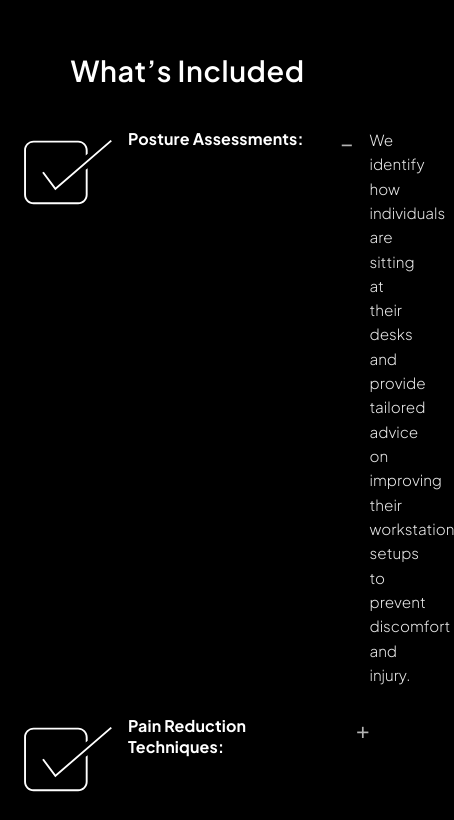
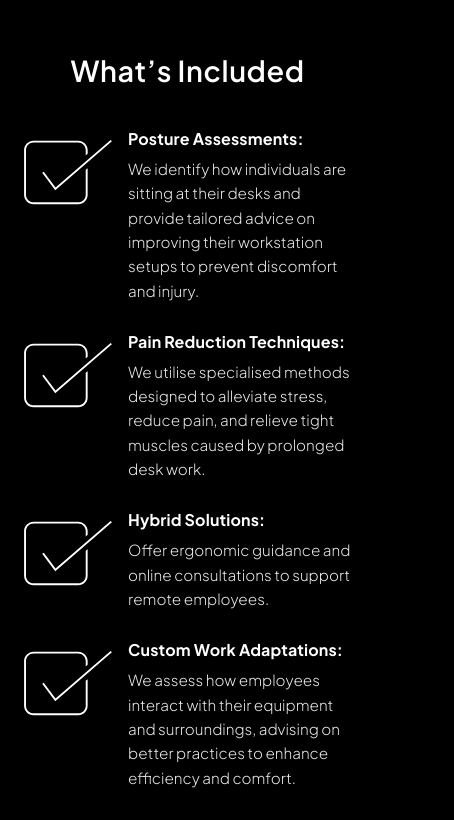
Before and after one commit to federationdesign-design/LHM, a Next.js app: page /corporate in a window 390 px wide. Shown: the part 3000-3820 px from the top of the page, 454 px wide, since content can reach past the window. Built offline with nearby package versions, Linux system fonts and the light colour scheme.

Commit message:
Revert "corp home mobile: 'What's Included' accordion (1 open at a time, desktop unchanged)"
This reverts commit 256310f70820134041af0ec0d28c25379da36f87.

```diff
--- a/app/corporate/CorporateHomeClient.tsx
+++ b/app/corporate/CorporateHomeClient.tsx
@@ -361,7 +361,6 @@ export default function CorporateHomeClient() {
   const [showAllLegacyGallery, setShowAllLegacyGallery] = useState(false);
   const [showAllTestimonials, setShowAllTestimonials] = useState(false);
   const [modalOpen, setModalOpen] = useState(false);
-  const [openIncluded, setOpenIncluded] = useState<number>(0);
 
   // Mobile carousel state for the testimonials block
   const [activeIdx, setActiveIdx] = useState(0);
@@ -495,31 +494,20 @@ export default function CorporateHomeClient() {
         <section className="corp-included">
           <h2 className="corp-included-heading">What&rsquo;s Included</h2>
           <div className="corp-included-grid">
-            {whatsIncluded.map((item, idx) => {
-              const isOpen = openIncluded === idx;
-              return (
-                <div key={item.title} className={`corp-included-item ${isOpen ? 'corp-included-item--open' : 'corp-included-item--closed'}`}>
-                  <button
-                    type="button"
-                    className="corp-included-toggle"
-                    onClick={() => setOpenIncluded(isOpen ? -1 : idx)}
-                    aria-expanded={isOpen}
-                  >
+            {whatsIncluded.map((item) => (
+              <div key={item.title} className="corp-included-item">
                 <img
                   src="/tick-svg.svg"
                   alt=""
                   className="corp-included-tick"
                   aria-hidden="true"
                 />
+                <div className="corp-included-text">
                   <h3 className="corp-included-title">{item.title}</h3>
-                    <span className="corp-included-chevron" aria-hidden="true">{isOpen ? '−' : '+'}</span>
-                  </button>
-                  <div className="corp-included-text">
                   <p className="corp-included-body">{item.body}</p>
                 </div>
               </div>
-              );
-            })}
+            ))}
           </div>
         </section>
 
@@ -1335,33 +1323,6 @@ export default function CorporateHomeClient() {
           margin: 0 0 8px;
           letter-spacing: 0.01em;
         }
-        .corp-included-toggle {
-          all: unset;
-          display: flex;
-          align-items: flex-start;
-          gap: 16px;
-          width: 100%;
-          cursor: default;
-        }
-        .corp-included-chevron {
-          margin-left: auto;
-          font-size: 1.4rem;
-          font-weight: 400;
-          color: #ffffff;
-          opacity: 0.7;
-          display: none;
-        }
-        @media (max-width: 1023px) {
-          .corp-included-toggle {
-            cursor: pointer;
-          }
-          .corp-included-chevron {
-            display: block;
-          }
-          .corp-included-item--closed .corp-included-text {
-            display: none;
-          }
-        }
         .corp-included-body {
           font-size: clamp(0.95rem, 1.05vw, 1.05rem);
           font-weight: 300;
```
Lines whose indentation alone changed are shown as unchanged.
